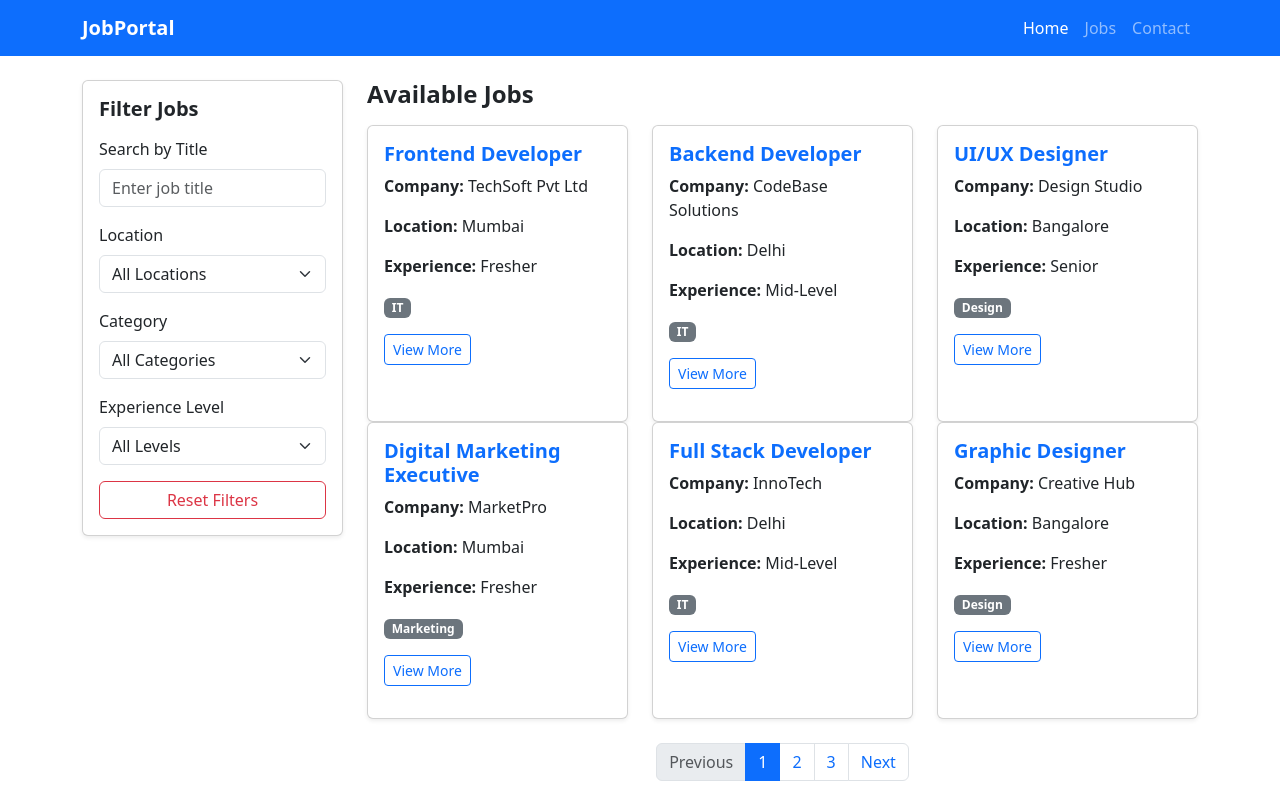
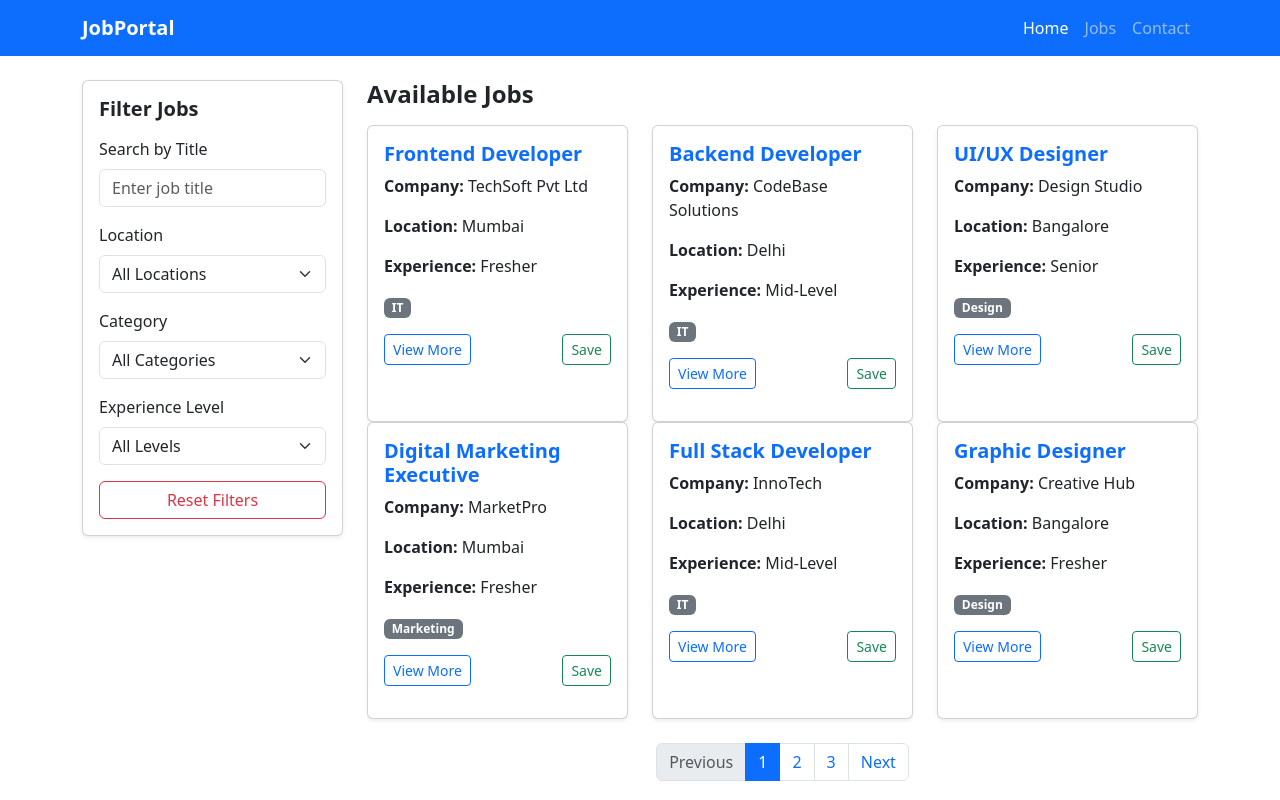
Before and after one commit to Biswajit-kar-28291/Job-Listing-Website-with-Job-Cards-and-Filters-, a React (Vite) app: page / in a window 1280 px wide. Built offline with nearby package versions, Linux system fonts and the light colour scheme.

Commit message:
Implemented Save Job feature using LocalStorage with persistent state management.

```diff
--- a/src/components/JobCard.jsx
+++ b/src/components/JobCard.jsx
@@ -1,6 +1,27 @@
-import React from "react";
+import React, { useEffect, useState } from "react";
 
 function JobCard({ job, onView }) {
+  const [saved, setSaved] = useState(false);
+
+  useEffect(() => {
+    const savedJobs = JSON.parse(localStorage.getItem("savedJobs")) || [];
+    setSaved(savedJobs.includes(job.id));
+  }, [job.id]);
+
+  const toggleSave = () => {
+    let savedJobs = JSON.parse(localStorage.getItem("savedJobs")) || [];
+
+    if (savedJobs.includes(job.id)) {
+      savedJobs = savedJobs.filter((id) => id !== job.id);
+      setSaved(false);
+    } else {
+      savedJobs.push(job.id);
+      setSaved(true);
+    }
+
+    localStorage.setItem("savedJobs", JSON.stringify(savedJobs));
+  };
+
   return (
     <div className="card shadow-sm mb-3 h-100">
       <div className="card-body">
@@ -17,13 +38,22 @@ function JobCard({ job, onView }) {
           {job.category}
         </span>
 
-        <div>
+        <div className="d-flex justify-content-between">
+
           <button
             className="btn btn-outline-primary btn-sm"
             onClick={() => onView(job)}
           >
             View More
           </button>
+
+          <button
+            className={`btn btn-sm ${saved ? "btn-success" : "btn-outline-success"}`}
+            onClick={toggleSave}
+          >
+            {saved ? "Saved" : "Save"}
+          </button>
+
         </div>
 
       </div>
```
